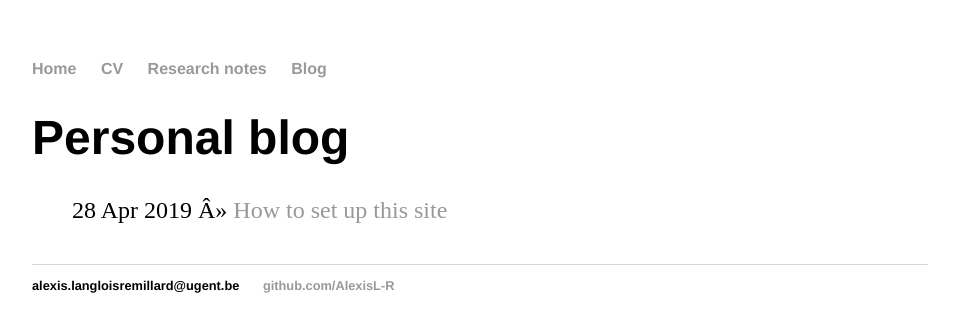
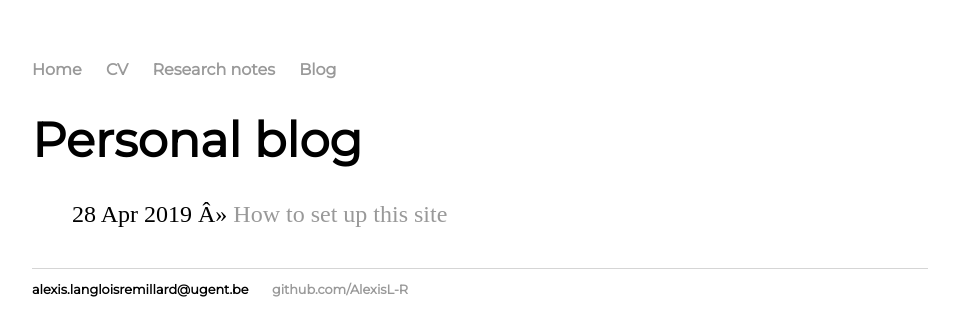
Before and after one commit to Shophikav/alexisl-r.github.io, a Jekyll site: the page built from blog/index.html, in a window 1280 px wide. Shown: the top 336 px of the page, without its empty margins (160-1119 px from the left). Built offline with Jekyll 4.4.1, drawn with Linux system fonts in a browser that asks for light colours.

Commit message:
Update blog and notes

```diff
--- a/_layouts/default.html
+++ b/_layouts/default.html
@@ -18,6 +18,7 @@
   			charset="utf-8"
   			src="https://cdn.mathjax.org/mathjax/latest/MathJax.js?config=TeX-AMS-MML_HTMLorMML">
 			</script>
+			<link href="https://fonts.googleapis.com/css?family=Montserrat" rel="stylesheet">
 		</head>
 		<body>
 			<nav>
--- a/blog/index.html
+++ b/blog/index.html
@@ -6,6 +6,8 @@
 	<ul class="posts">
 
 	  {% for post in site.posts %}
+	  	{% if post.category == 'blog' %}
 	    <li><span>{{ post.date | date_to_string }}</span> » <a href="{{ post.url }}" title="{{ post.title }}">{{ post.title }}</a></li>
+	   {% endif %}
 	  {% endfor %}
 	</ul>
--- a/css/main.css
+++ b/css/main.css
@@ -3,7 +3,7 @@
     width: 70%;
 }
 nav ul, footer ul {
-    font-family:'Helvetica', 'Arial', 'Sans-Serif';
+    font-family:'Montserrat', sans-serif;
     padding: 0px;
     list-style: none;
     font-weight: bold;
@@ -21,7 +21,7 @@
 }
 h1 {
     font-size: 3em;
-    font-family:'Helvetica', 'Arial', 'Sans-Serif';
+    font-family:'Montserrat', sans-serif;
 }
 p {
     font-size: 1.5em;
--- a/research_notes/index.html
+++ b/research_notes/index.html
@@ -6,7 +6,9 @@
 	<h1>{{ page.title }}</h1>
   	<ul class="notes">
 
-	  {% for note in site.notes %}
-	    <li><span>{{ note.date | date_to_string }}</span> » <a href="{{ note.url }}" title="{{ note.title }}">{{ note.title }}</a></li>
+	  {% for post in site.posts %}
+	  	{% if post.category == 'notes' %}
+	    	<li><span>{{ post.date | date_to_string }}</span> » <a href="{{ post.url }}" title="{{ post.title }}">{{ post.title }}</a></li>
+		{% end if %}
 	  {% endfor %}
 	</ul>
```
Also changed, not shown: _posts/2019-04-28-example.md (renamed from _notes/2019-04-28-example.md, +1 -0 lines), _posts/2019-04-28-how-to-set-up-this-site.md (+1 -0 lines).
